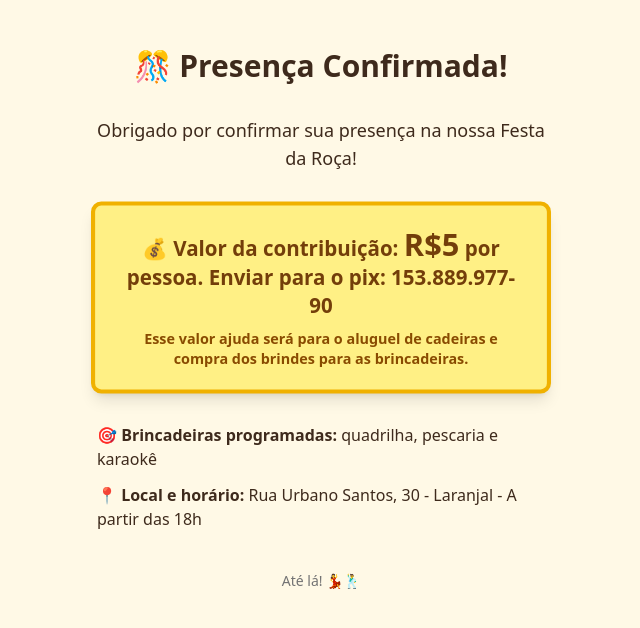
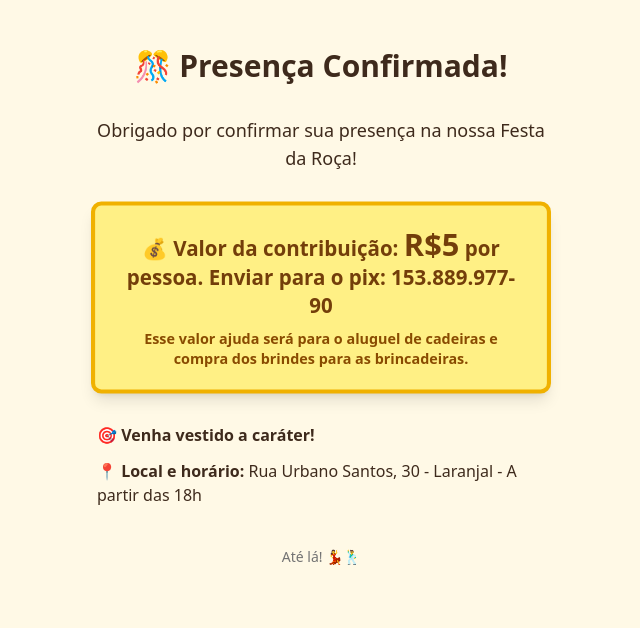
Before and after one commit to xwilsonneto/festadaroca, a Next.js app: page /final in a window 1280 px wide. Shown: the top 628 px of the page, without its empty margins (319-959 px from the left). Built offline with nearby package versions, Linux system fonts and the light colour scheme.

Commit message:
Final?????

```diff
--- a/app/final/page.tsx
+++ b/app/final/page.tsx
@@ -33,7 +33,7 @@ export default function FinalPage() {
           </motion.div>
 
           <div className="text-left text-base space-y-3 mt-6">
-            <p>🎯 <strong>Brincadeiras programadas:</strong> quadrilha, pescaria e karaokê</p>
+            <p>🎯 <strong>Venha vestido a caráter!</strong></p>
             <p>📍 <strong>Local e horário:</strong> Rua Urbano Santos, 30 - Laranjal - A partir das 18h</p>
           </div>
 
```
